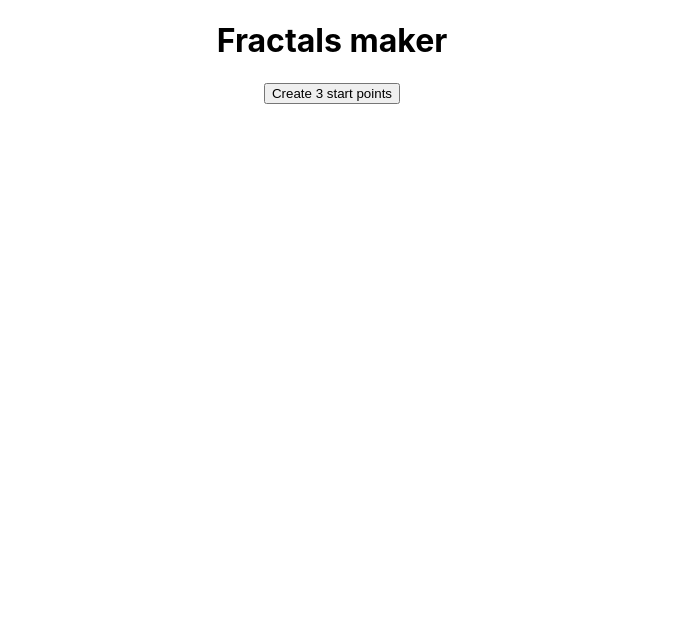
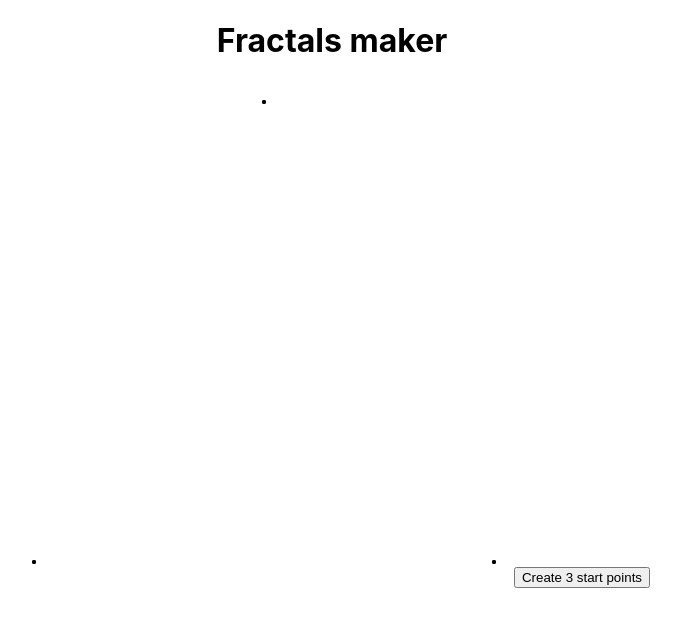
Before and after one commit to Psycameron/fractals, a React (Create React App) app: page / in a window 1280 px wide. Shown: the top 626 px of the page, without its empty margins (308-989 px from the left). Built offline with nearby package versions, Linux system fonts and the light colour scheme.

Commit message:
feat(): Added canvas

```diff
--- a/src/App.tsx
+++ b/src/App.tsx
@@ -1,11 +1,12 @@
 import React from "react";
 import "./App.css";
+import { Canvas } from "./components/Canvas";
 
 function App() {
   return (
     <div className="App">
       <h1 className="title">Fractals maker</h1>
-
+      <Canvas />
       <button className="startButton" type="button">
         Create 3 start points
       </button>
--- /dev/null
+++ b/src/components/Canvas.tsx
@@ -0,0 +1,26 @@
+import { useRef, useEffect } from "react";
+import { getRandomIntInclusive } from "../utils/Random";
+
+export function Canvas() {
+  const canvasRef = useRef(null);
+
+  useEffect(() => {
+    const canvas = canvasRef.current;
+    const ctx = canvas.getContext("2d");
+
+    function drawPoint(x, y) {
+      ctx.beginPath();
+      ctx.arc(x, y, 2, 0, 2 * Math.PI);
+      ctx.fillStyle = "#000000";
+      ctx.fill();
+    }
+
+    drawPoint(250, 20);
+    drawPoint(20, 480);
+    drawPoint(480, 480);
+  }, []);
+
+  return <canvas ref={canvasRef} width={500} height={500} />;
+}
+
+export {};
```
